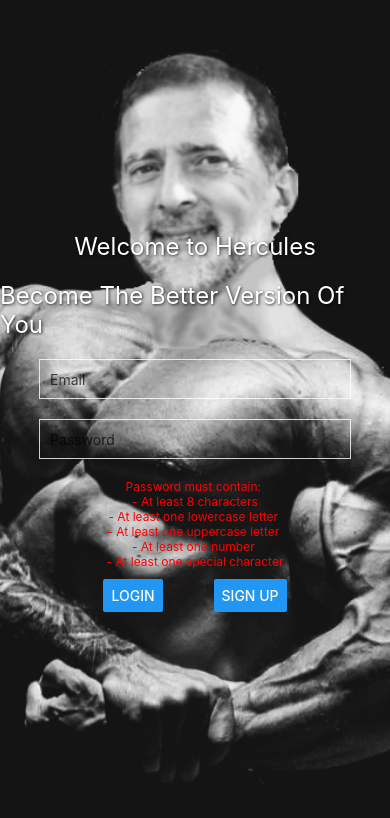
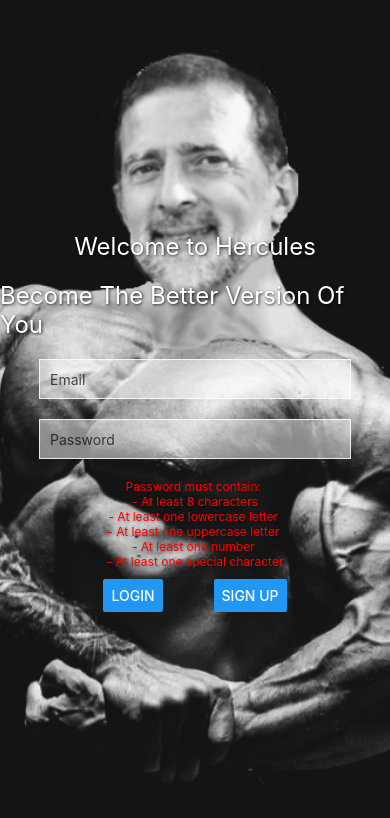
Before and after one commit to sc830/Hercules, a React Native app in the folder Hercules/: screen /Login in a window 390 px wide. Shown: the top 818 px of the page. Built offline with nearby package versions, Linux system fonts and the light colour scheme.

Commit message:
done with changes to login page

```diff
--- a/Hercules/Views/Login.js
+++ b/Hercules/Views/Login.js
@@ -107,19 +107,20 @@ const styles = StyleSheet.create({
   text: {
     fontSize: 24,
     marginBottom: 20,
-    color: 'white', // Text color for better visibility against the background
-    textShadowColor: 'rgba(0, 0, 0, 0.75)', // Text shadow for better visibility
+    color: 'white',
+    textShadowColor: 'rgba(0, 0, 0, 0.75)',
     textShadowOffset: { width: 1, height: 1 },
     textShadowRadius: 3,
   },
   input: {
     width: '80%',
     height: 40,
+    backgroundColor: 'rgba(255, 255, 255, 0.5)', // Background color for input fields
     borderColor: 'rgba(255, 255, 255, 0.8)',
     borderWidth: 1,
     marginBottom: 20,
     padding: 10,
-    color: 'black', // Text color inside the TextInput
+    color: 'black',
   },
   buttonContainer: {
     flexDirection: 'row',
@@ -131,6 +132,9 @@ const styles = StyleSheet.create({
     color: 'red',
     marginBottom: 10,
     textAlign: 'center',
+    textShadowColor: 'rgba(0, 0, 0, 0.4)', // Adding shadow behind the text
+    textShadowOffset: { width: 1, height: 1 },
+    textShadowRadius: 3,
   },
 });
 
```
